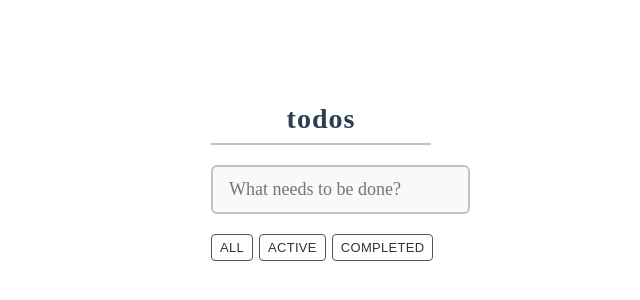
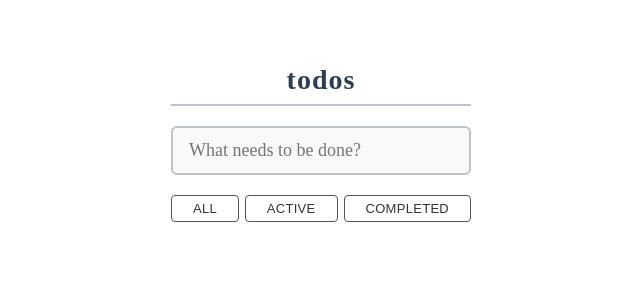
Before and after one commit to Stadionova/mindbox_test, a React (Create React App) app: page / in a window 1280 px wide. Shown: the part 266-566 px from the top of the page, without its empty margins (319-959 px from the left). Built offline with nearby package versions, Linux system fonts and the light colour scheme.

Commit message:
fixed styles, added list vertical scroll

```diff
--- a/src/entities/ToDoItemsList/ToDoItemsList.module.scss
+++ b/src/entities/ToDoItemsList/ToDoItemsList.module.scss
@@ -1,3 +1,5 @@
 .list {
   margin: 20px 0;
+  max-height: 160px;
+  overflow-y: auto;
 }
--- a/src/entities/ToDoItemsList/ToDoItemsList.tsx
+++ b/src/entities/ToDoItemsList/ToDoItemsList.tsx
@@ -7,7 +7,7 @@ import cn from "./ToDoItemsList.module.scss";
 
 export const ToDoItemsList = ({list, onStatusChange}: ToDoItemsListProps) => {
     return (
-        <div className={cn.list}>
+        <div className={list.length > 0 ? cn.list : ''}>
             {list.map((item) => (
                 <EachToDoItem key={item.id} id={item.id} item={item} onStatusChange={onStatusChange}/>
             ))}
--- a/src/features/Filters/Filters.module.scss
+++ b/src/features/Filters/Filters.module.scss
@@ -16,6 +16,10 @@
     border-radius: 4px;
     transition: all 0.2s ease-in-out;
     cursor: pointer;
+
+    &:last-child {
+      margin-right: 0;
+    }
   }
 
   button:hover {
--- a/src/pages/Main/Main.module.scss
+++ b/src/pages/Main/Main.module.scss
@@ -1,10 +1,11 @@
 .main {
-  width: 220px;
+  width: 300px;
+  box-sizing: border-box;
   margin: auto;
   position: absolute;
   top: 0;
   left: 0;
   right: 0;
   bottom: 0;
-  height: 100px;
+  height: fit-content;
 }
--- a/src/shared/ui/Input/Input.module.scss
+++ b/src/shared/ui/Input/Input.module.scss
@@ -2,7 +2,8 @@
   margin: 20px 0;
 
   input {
-    max-width: 400px;
+    width: 100%;
+    box-sizing: border-box;
     padding: 12px 16px;
     font-size: 18px;
     font-family: 'Merriweather', serif;
```
